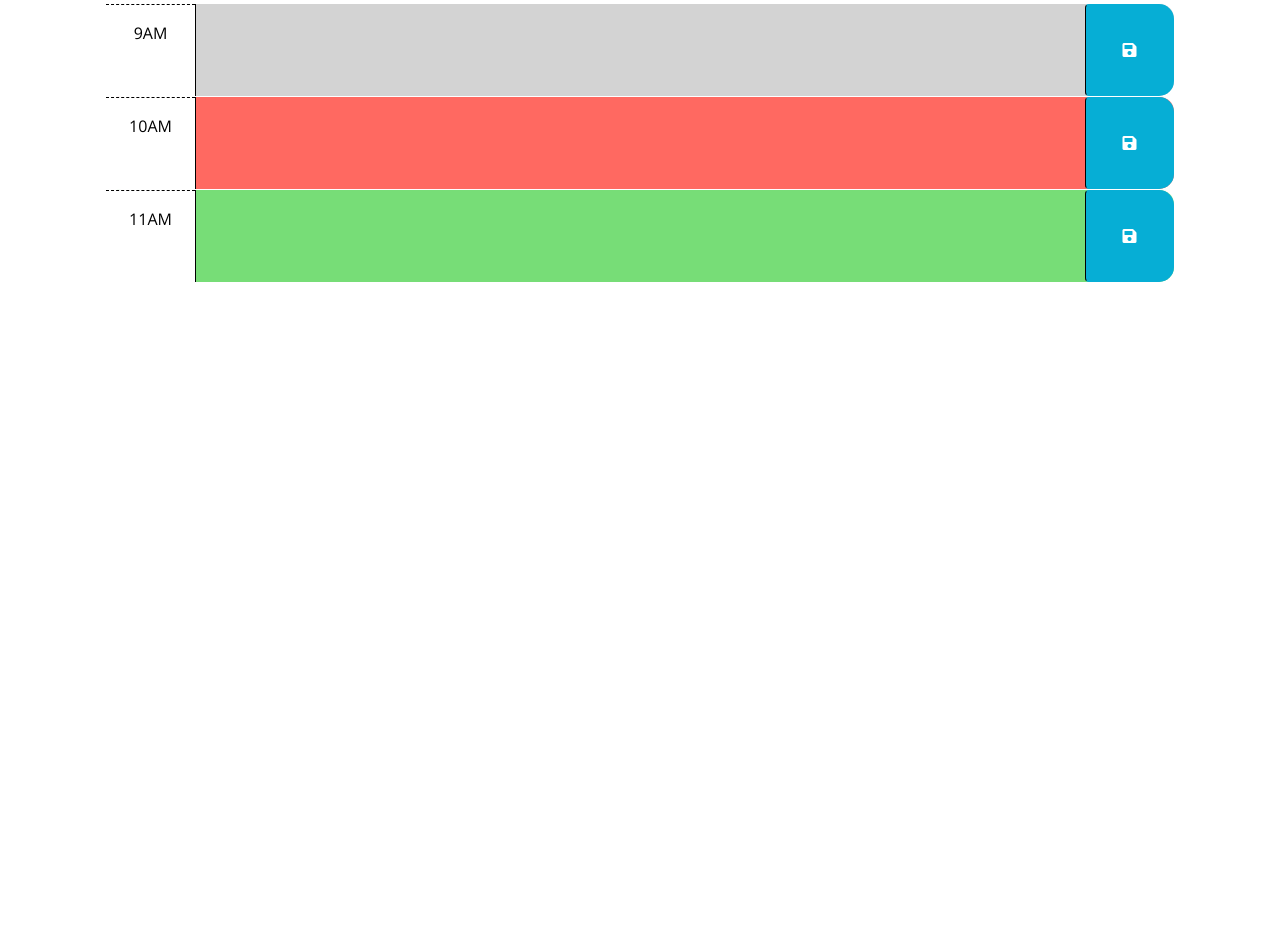
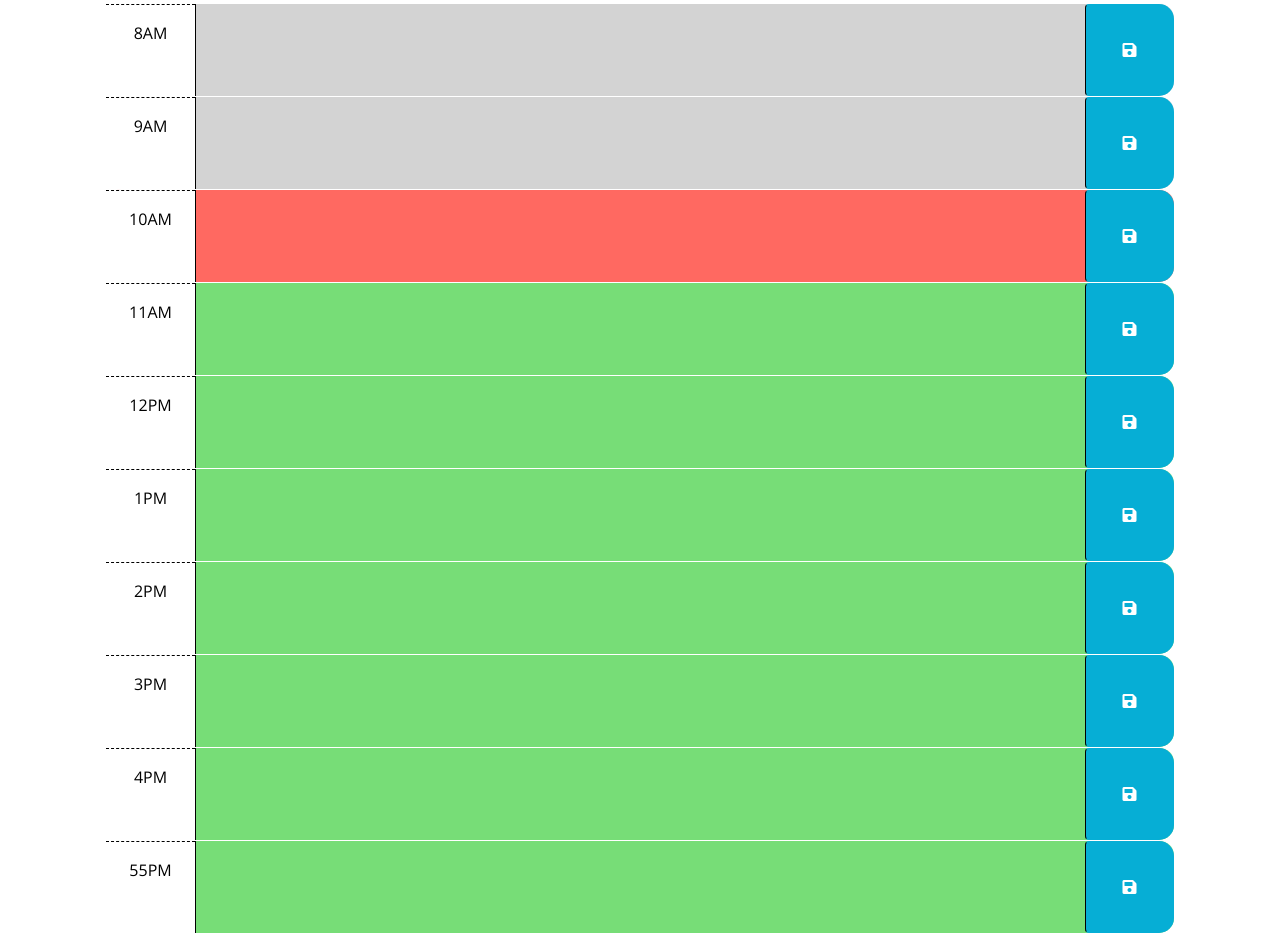
Before and after one commit to shaffachaudhry/work-day-scheduler, a plain HTML site: page index.html in a window 1280 px wide. Shown: the part 253-1186 px from the top of the page. Before the commit the page ends 800 px from the top, so only its background shows below. Drawn offline with nearby package versions, Linux system fonts and the light colour scheme.

Commit message:
time blocks

```diff
--- a/index.html
+++ b/index.html
@@ -4,23 +4,14 @@
     <meta charset="UTF-8" />
     <meta name="viewport" content="width=device-width, initial-scale=1.0" />
     <meta http-equiv="X-UA-Compatible" content="ie=edge" />
-    <link
-      rel="stylesheet"
-      href="https://cdn.jsdelivr.net/npm/bootstrap@5.1.3/dist/css/bootstrap.min.css"
-    />
-    <link
-      rel="stylesheet"
-      href="https://use.fontawesome.com/releases/v5.8.1/css/all.css"
-      integrity="sha384-50oBUHEmvpQ+1lW4y57PTFmhCaXp0ML5d60M1M7uH2+nqUivzIebhndOJK28anvf"
-      crossorigin="anonymous"
-    />
-    <link
-      href="https://fonts.googleapis.com/css?family=Open+Sans&display=swap"
-      rel="stylesheet"
-    />
+    <link rel="stylesheet" href="https://cdn.jsdelivr.net/npm/bootstrap@5.1.3/dist/css/bootstrap.min.css"/>
+    <link rel="stylesheet" href="https://use.fontawesome.com/releases/v5.8.1/css/all.css"
+      integrity="sha384-50oBUHEmvpQ+1lW4y57PTFmhCaXp0ML5d60M1M7uH2+nqUivzIebhndOJK28anvf" crossorigin="anonymous"/>
+    <link href="https://fonts.googleapis.com/css?family=Open+Sans&display=swap" rel="stylesheet" />
     <link rel="stylesheet" href="style.css" />
     <title>Work Day Scheduler</title>
   </head>
+
 
   <body>
     <header class="p-5 mb-4 border-5 border-bottom border-dark text-center">
@@ -28,6 +19,9 @@
       <p class="lead">A simple calendar app for scheduling your work day</p>
       <p id="currentDay" class="lead"></p>
     </header>
+
+
+
     <div class="container-lg px-5">
       <!-- Use class for "past", "present", and "future" to apply styles to the
         time-block divs accordingly. The javascript will need to do this by
@@ -40,6 +34,15 @@
         -->
 
       <!-- Example of a past time block. The "past" class adds a gray background color. -->
+      <div id="hour-8" class="row time-block past">
+        <div class="col-2 col-md-1 hour text-center py-3">8AM</div>
+        <textarea class="col-8 col-md-10 description" rows="3"> </textarea>
+        <button class="btn saveBtn col-2 col-md-1" aria-label="save">
+          <i class="fas fa-save" aria-hidden="true"></i>
+        </button>
+      </div>
+
+
       <div id="hour-9" class="row time-block past">
         <div class="col-2 col-md-1 hour text-center py-3">9AM</div>
         <textarea class="col-8 col-md-10 description" rows="3"> </textarea>
@@ -66,6 +69,61 @@
         </button>
       </div>
 
+      <div id="hour-12" class="row time-block future">
+        <div class="col-2 col-md-1 hour text-center py-3">12PM</div>
+        <textarea class="col-8 col-md-10 description" rows="3"> </textarea>
+        <button class="btn saveBtn col-2 col-md-1" aria-label="save">
+          <i class="fas fa-save" aria-hidden="true"></i>
+        </button>
+      </div>
+
+
+      <div id="hour-13" class="row time-block future">
+        <div class="col-2 col-md-1 hour text-center py-3">1PM</div>
+        <textarea class="col-8 col-md-10 description" rows="3"> </textarea>
+        <button class="btn saveBtn col-2 col-md-1" aria-label="save">
+          <i class="fas fa-save" aria-hidden="true"></i>
+        </button>
+      </div>
+
+
+      <div id="hour-14" class="row time-block future">
+        <div class="col-2 col-md-1 hour text-center py-3">2PM</div>
+        <textarea class="col-8 col-md-10 description" rows="3"> </textarea>
+        <button class="btn saveBtn col-2 col-md-1" aria-label="save">
+          <i class="fas fa-save" aria-hidden="true"></i>
+        </button>
+      </div>
+
+
+      <div id="hour-15" class="row time-block future">
+        <div class="col-2 col-md-1 hour text-center py-3">3PM</div>
+        <textarea class="col-8 col-md-10 description" rows="3"> </textarea>
+        <button class="btn saveBtn col-2 col-md-1" aria-label="save">
+          <i class="fas fa-save" aria-hidden="true"></i>
+        </button>
+      </div>
+
+
+      <div id="hour-16" class="row time-block future">
+        <div class="col-2 col-md-1 hour text-center py-3">4PM</div>
+        <textarea class="col-8 col-md-10 description" rows="3"> </textarea>
+        <button class="btn saveBtn col-2 col-md-1" aria-label="save">
+          <i class="fas fa-save" aria-hidden="true"></i>
+        </button>
+      </div>
+
+
+      <div id="hour-17" class="row time-block future">
+        <div class="col-2 col-md-1 hour text-center py-3">55PM</div>
+        <textarea class="col-8 col-md-10 description" rows="3"> </textarea>
+        <button class="btn saveBtn col-2 col-md-1" aria-label="save">
+          <i class="fas fa-save" aria-hidden="true"></i>
+        </button>
+      </div>
+    </div>
+
+
     <script src="https://code.jquery.com/jquery-3.4.1.min.js"></script>
     <script
       src="https://cdn.jsdelivr.net/npm/dayjs@1.11.3/dayjs.min.js"
```
